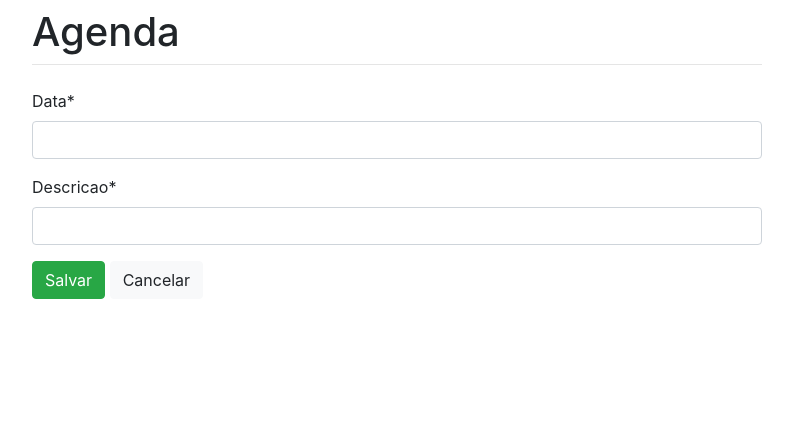
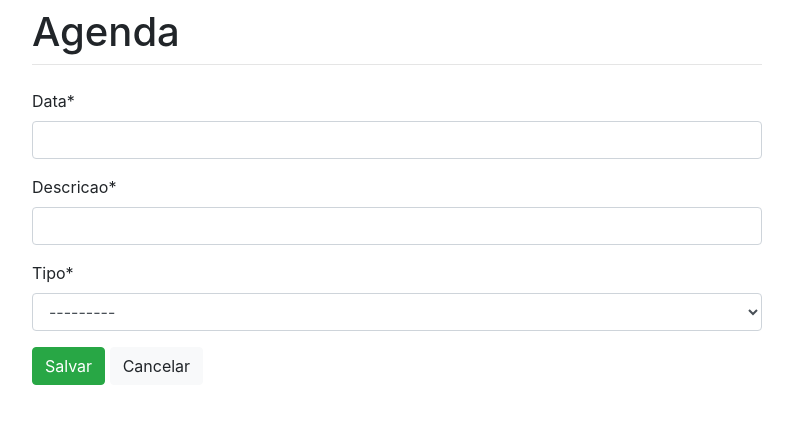
Before and after one commit to aannddrree/projaula1, a Django app: page /new in a window 1280 px wide. Shown: the top 424 px of the page, without its empty margins (243-1036 px from the left). Run offline with Django 3.2, Linux system fonts and the light colour scheme; data comes from the database, SQL or seed files in the repository; both versions use the stored data as it was after the commit; some libraries are stand-ins or nearby versions.

Commit message:
relacionamento

```diff
--- a/agenda/admin.py
+++ b/agenda/admin.py
@@ -1,5 +1,6 @@
 from django.contrib import admin
-from .models import Agenda
+from .models import Agenda, Tipo
 
 # Register your models here.
 admin.site.register(Agenda)
+admin.site.register(Tipo)
--- a/agenda/forms.py
+++ b/agenda/forms.py
@@ -5,4 +5,4 @@ from agenda.models import Agenda
 class AgendaForm(forms.ModelForm):
     class Meta:
         model = Agenda
-        fields = ['descricao', 'data']
+        fields = ['descricao', 'data', 'tipo']
--- a/agenda/models.py
+++ b/agenda/models.py
@@ -1,9 +1,17 @@
 from django.db import models
+
+
+class Tipo(models.Model):
+    descricao = models.CharField(max_length=100)
+
+    def __str__(self):
+        return self.descricao
 
 
 class Agenda(models.Model):
     descricao = models.CharField(max_length=100)
     data = models.CharField(max_length=100)
+    tipo = models.OneToOneField(Tipo, on_delete=models.SET_NULL, null=True)
 
     def __str__(self):
         return self.descricao
--- a/agenda/templates/agenda-form.html
+++ b/agenda/templates/agenda-form.html
@@ -9,6 +9,9 @@
           <div class="form-group">
             {{ form.descricao |as_crispy_field  }}
           </div>
+          <div class="form-group">
+            {{ form.tipo |as_crispy_field  }}
+          </div>
           <button type="submit" class="btn btn-success">Salvar</button>
             {% if agenda %}
                  <a href="{% url 'delete_agenda' agenda.id %}" class="btn btn-danger">Excluir</a>
--- a/agenda/templates/agenda.html
+++ b/agenda/templates/agenda.html
@@ -4,7 +4,7 @@
     <ul>
         {% for agenda in agendas %}
             <a href="{% url 'update_agenda' agenda.id %}">
-                <li> {{ agenda.data }} - {{ agenda.descricao }} </li>
+                <li> {{ agenda.data }} - {{ agenda.descricao }} - {{ agenda.tipo }} </li>
             </a>
         {% endfor %}
     </ul>
```
Also changed, not shown: agenda/migrations/0002_auto_20200610_1825.py (added), db.sqlite3.
